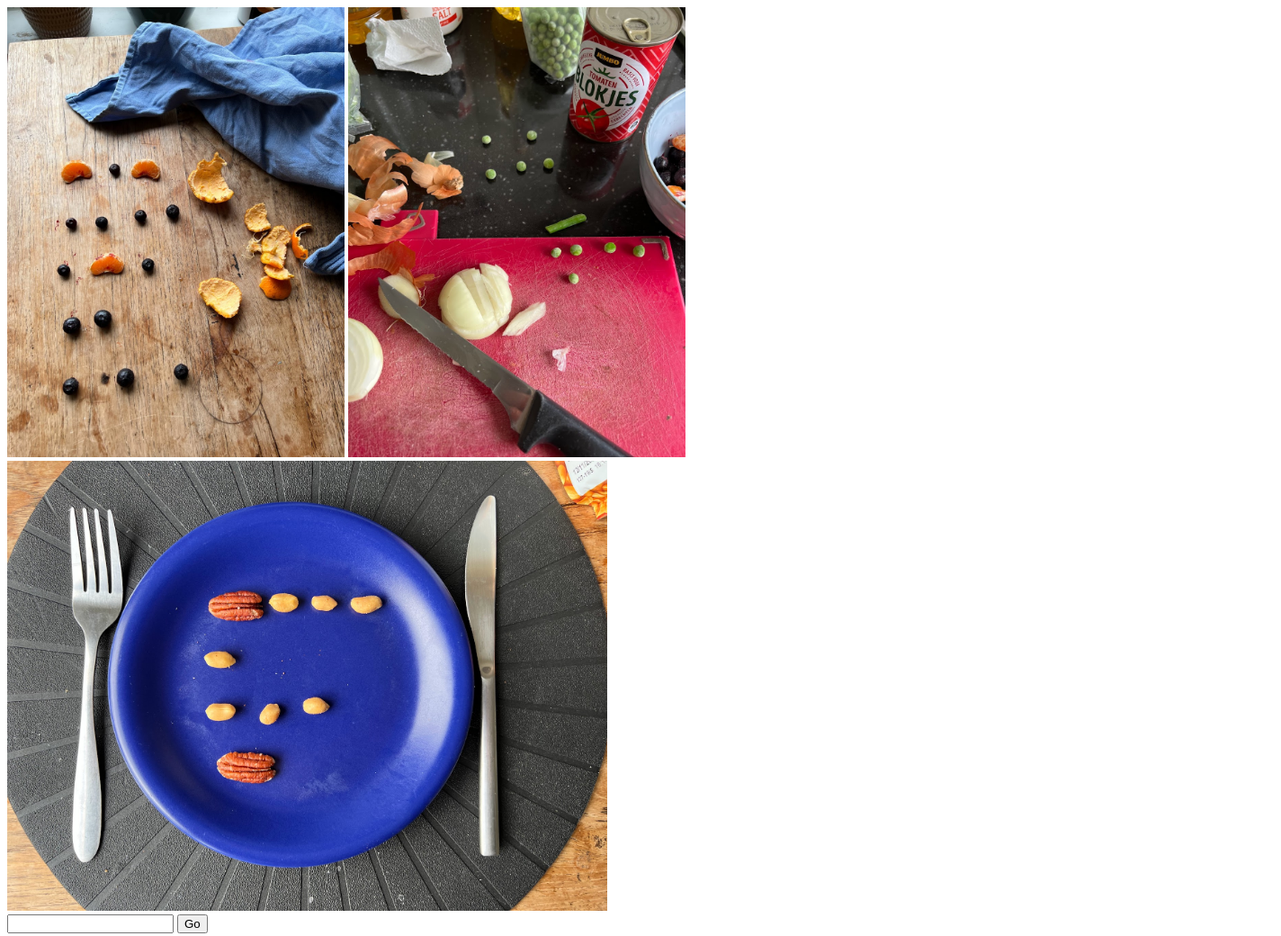
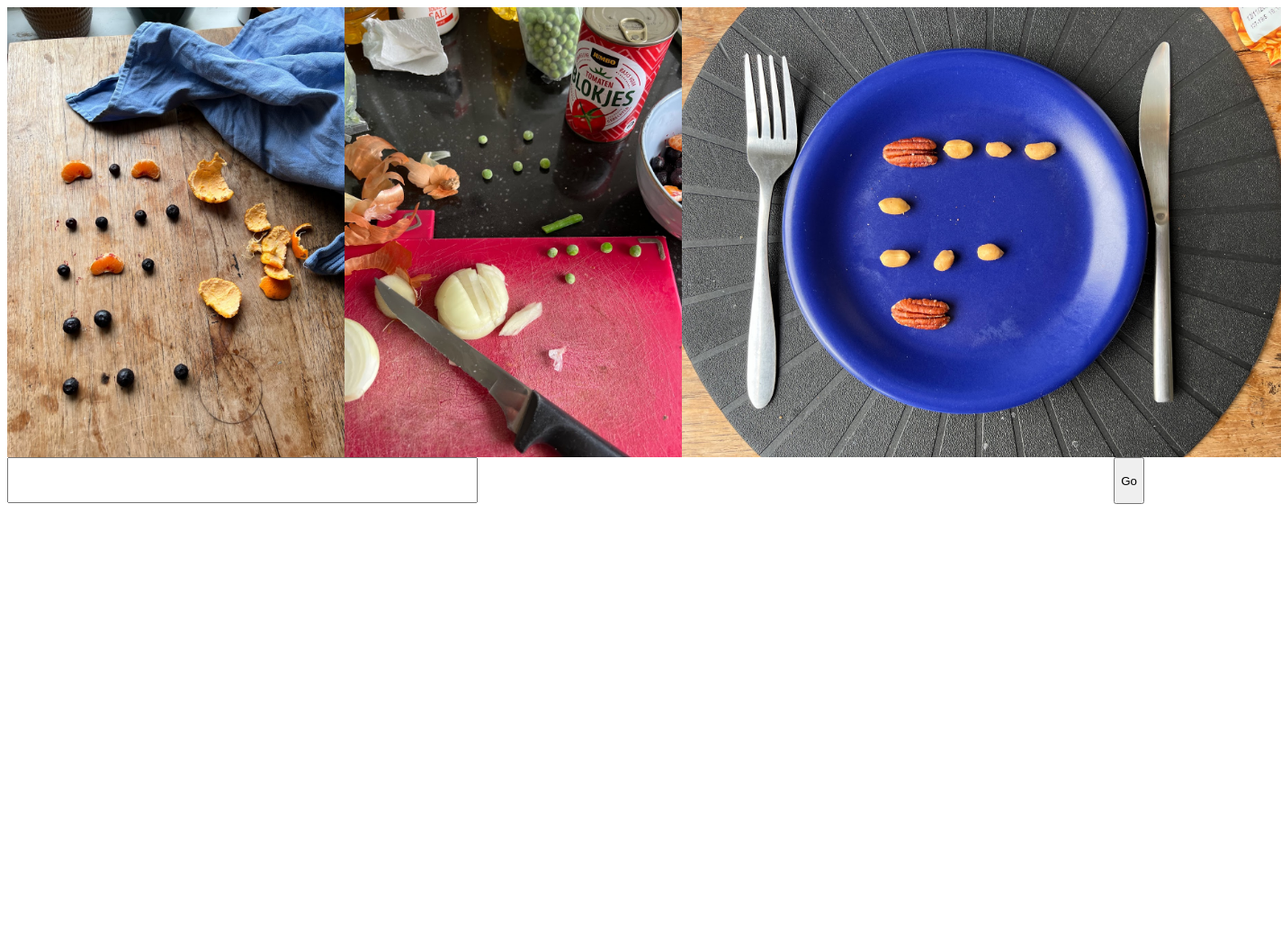
Before and after one commit to smuszel/escaperoom, a plain HTML site: page puzzle.html in a window 1280 px wide. Shown: the whole page at 90% size, 1424 px wide, since content can reach past the window. After the commit the page ends 800 px from the top, so only its background shows below. Drawn offline with Linux system fonts and the light colour scheme.

Commit message:
fix style

```diff
--- a/puzzle.html
+++ b/puzzle.html
@@ -8,6 +8,12 @@
 </head>
 
 <style>
+
+  div {
+    display: flex;
+    justify-content: space-between;
+  }
+
   img {
     /* width: 100%; */
     height: 500px;
@@ -15,11 +21,13 @@
   }
 
   button {
-    margin-right: auto
+    height: 52px;
+    margin-left: 8px
   }
 
   input {
-    margin-left: auto;
+    height: 100%;
+    font-size: 40px;
   }
 
 </style>
```
